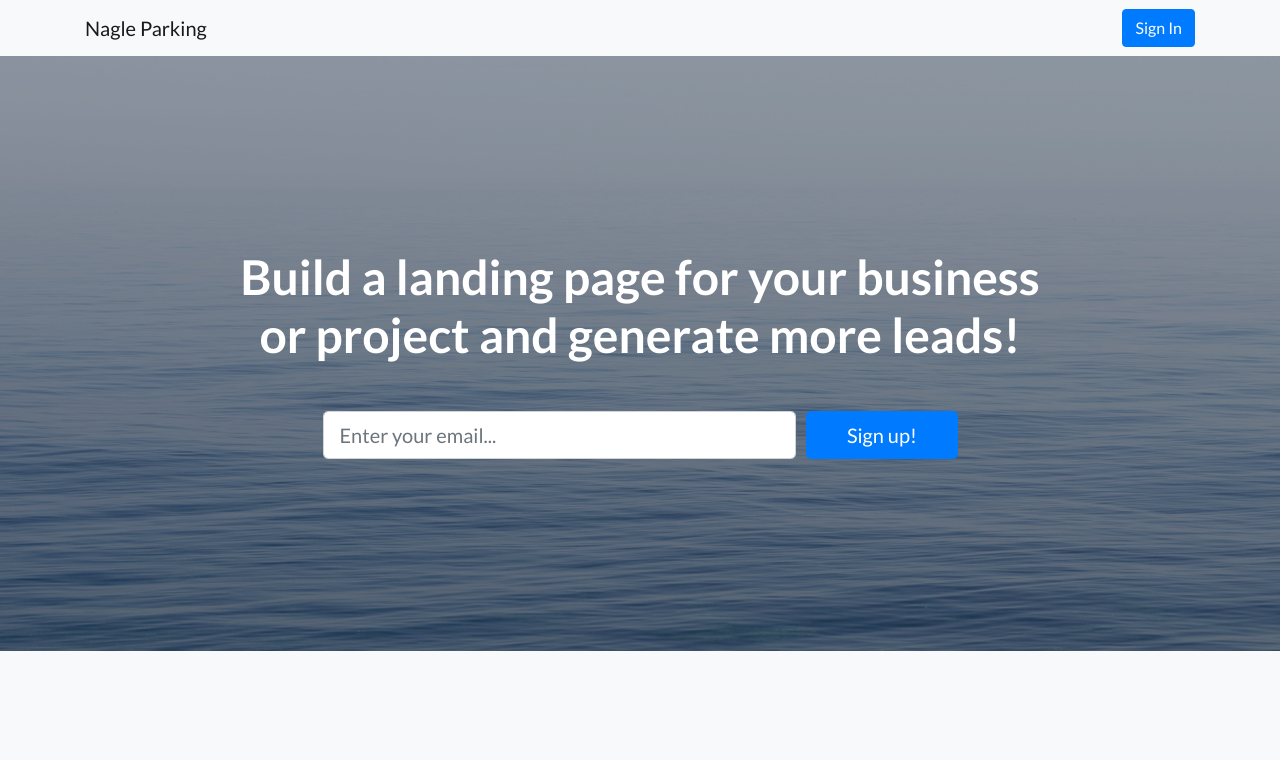
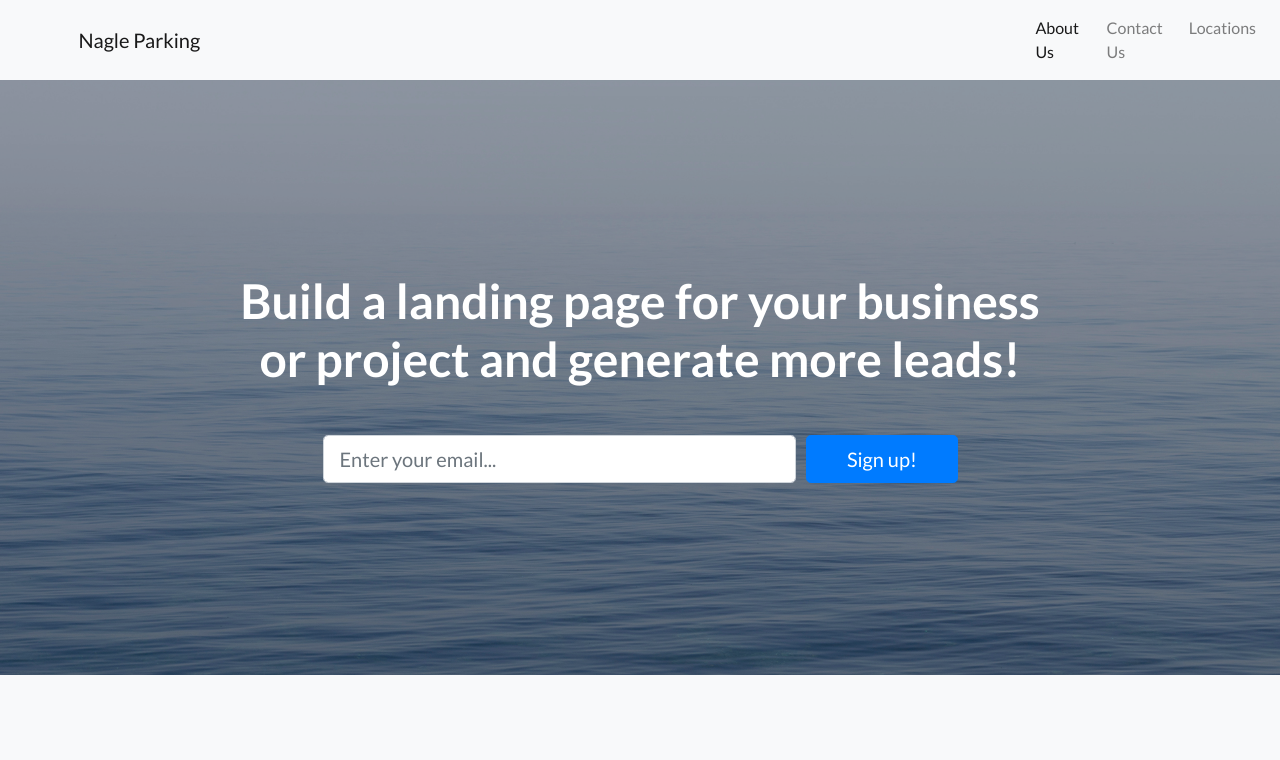
Before and after one commit to RafaelDe-Leon/Nagle-Parking, a website: page index.html in a window 1280 px wide. Shown: the top 760 px of the page. Drawn offline with Linux system fonts and the light colour scheme.

Commit message:
updated nav bar

```diff
--- a/css/style.css
+++ b/css/style.css
@@ -1,7 +1,10 @@
+html {
+    scroll-behavior: smooth;
+}
 
 /* nav bar  */
 .nav-control {
-    margin-left: 73%;
+    margin-left: 65%;
 }
 
 #main-logo-control {
--- a/index.html
+++ b/index.html
@@ -20,18 +20,37 @@
 
   <!-- Custom styles for this template -->
   <link href="css/landing-page.min.css" rel="stylesheet">
+  <link rel="stylesheet" href="./css/style.css">
 
 </head>
 
 <body>
 
   <!-- Navigation -->
-  <nav class="navbar navbar-light bg-light static-top">
-    <div class="container">
-      <a class="navbar-brand" href="#">Nagle Parking</a>
-      <a class="btn btn-primary" href="#">Sign In</a>
+
+  <nav class="navbar navbar-expand-lg navbar-light bg-light">
+    <a class="navbar-brand" id="main-logo-control" href="#">Nagle Parking</a>
+    <button class="navbar-toggler" type="button" data-toggle="collapse" data-target="#navbarSupportedContent" aria-controls="navbarSupportedContent" aria-expanded="false" aria-label="Toggle navigation">
+      <span class="navbar-toggler-icon"></span>
+    </button>
+
+    <div class="collapse navbar-collapse nav-control" id="navbarSupportedContent">
+      <ul class="navbar-nav mr-auto">
+        <li class="nav-item active">
+          <a class="nav-link" href="#">About Us <span class="sr-only">(current)</span></a>
+        </li>
+        <li class="nav-item">
+          <a class="nav-link" href="#">Contact Us</a>
+        </li>
+        <li class="nav-item">
+          <a class="nav-link" href="#">Locations</a>
+        </li>
+      </ul>
+
     </div>
   </nav>
+
+  <!--  end of new nav bar -->
 
   <!-- Masthead -->
   <header class="masthead text-white text-center">
```
